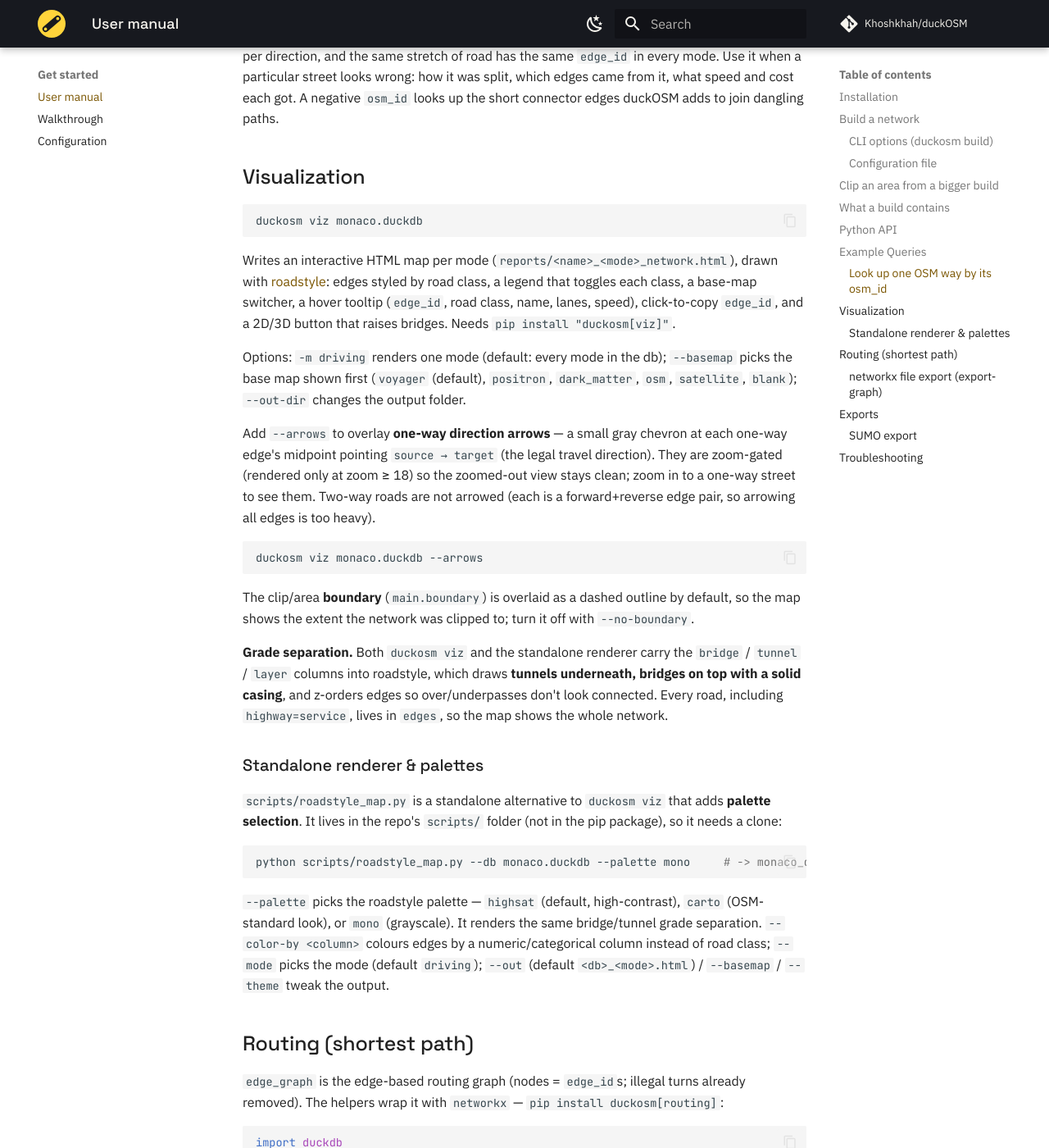
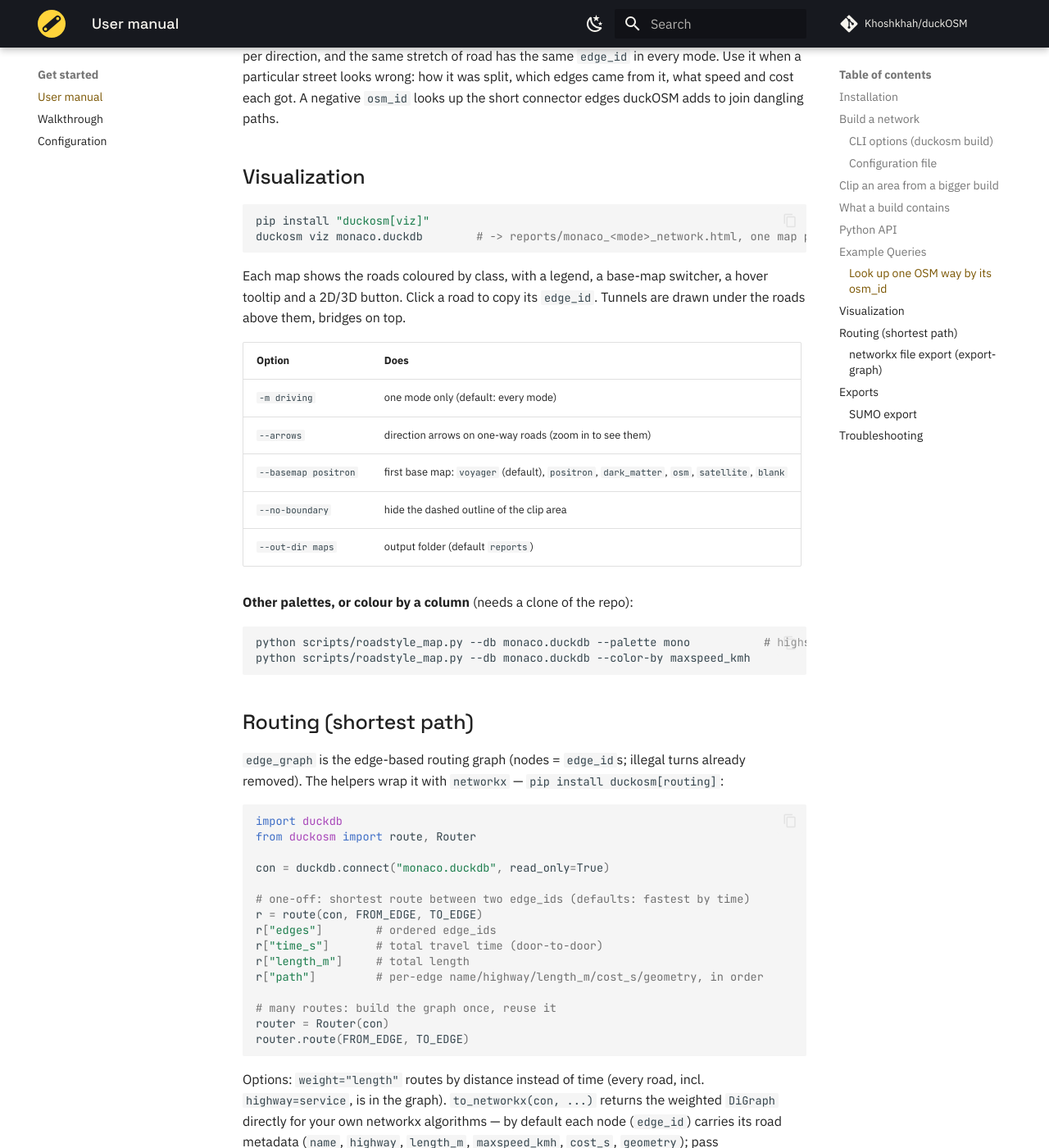
Before and after one commit to Khoshkhah/duckOSM, an MkDocs documentation site: the page built from docs/user_manual.md, in a window 1280 px wide and 1400 px high, scrolled down 4021 px. Shown: the whole window at 82% size. Built offline with MkDocs 1.6.1 and Material for MkDocs 9.7.7, drawn with Linux system fonts in a browser that asks for light colours; comment, search, counter and statistics services are not loaded.

Commit message:
docs: shorter, plainer Visualization section
Co-Authored-By: Claude Opus 5.5 <noreply@anthropic.com>

````diff
--- a/docs/user_manual.md
+++ b/docs/user_manual.md
@@ -165,51 +165,28 @@ got. A negative `osm_id` looks up the short connector edges duckOSM adds to join
 ## Visualization
 
 ```bash
-duckosm viz monaco.duckdb
+pip install "duckosm[viz]"
+duckosm viz monaco.duckdb        # -> reports/monaco_<mode>_network.html, one map per mode
 ```
 
-Writes an interactive HTML map per mode (`reports/<name>_<mode>_network.html`), drawn with
-[roadstyle](https://github.com/Khoshkhah/roadstyle): edges styled by road class, a legend that
-toggles each class, a base-map switcher, a hover tooltip (`edge_id`, road class, name, lanes,
-speed), click-to-copy `edge_id`, and a 2D/3D button that raises bridges. Needs
-`pip install "duckosm[viz]"`.
+Each map shows the roads coloured by class, with a legend, a base-map switcher, a hover tooltip and
+a 2D/3D button. Click a road to copy its `edge_id`. Tunnels are drawn under the roads above them,
+bridges on top.
 
-Options: `-m driving` renders one mode (default: every mode in the db); `--basemap` picks the base
-map shown first (`voyager` (default), `positron`, `dark_matter`, `osm`, `satellite`, `blank`);
-`--out-dir` changes the output folder.
+| Option | Does |
+|---|---|
+| `-m driving` | one mode only (default: every mode) |
+| `--arrows` | direction arrows on one-way roads (zoom in to see them) |
+| `--basemap positron` | first base map: `voyager` (default), `positron`, `dark_matter`, `osm`, `satellite`, `blank` |
+| `--no-boundary` | hide the dashed outline of the clip area |
+| `--out-dir maps` | output folder (default `reports`) |
 
-Add `--arrows` to overlay **one-way direction arrows** — a small gray chevron at
-each one-way edge's midpoint pointing `source → target` (the legal travel
-direction). They are zoom-gated (rendered only at zoom ≥ 18) so the zoomed-out
-view stays clean; zoom in to a one-way street to see them. Two-way roads are not
-arrowed (each is a forward+reverse edge pair, so arrowing all edges is too heavy).
+**Other palettes, or colour by a column** (needs a clone of the repo):
 
 ```bash
-duckosm viz monaco.duckdb --arrows
+python scripts/roadstyle_map.py --db monaco.duckdb --palette mono           # highsat | carto | mono
+python scripts/roadstyle_map.py --db monaco.duckdb --color-by maxspeed_kmh
 ```
-
-The clip/area **boundary** (`main.boundary`) is overlaid as a dashed outline by default, so the
-map shows the extent the network was clipped to; turn it off with `--no-boundary`.
-
-**Grade separation.** Both `duckosm viz` and the standalone renderer carry the
-`bridge` / `tunnel` / `layer` columns into roadstyle, which draws **tunnels underneath, bridges on
-top with a solid casing**, and z-orders edges so over/underpasses don't look connected. Every road,
-including `highway=service`, lives in `edges`, so the map shows the whole network.
-
-### Standalone renderer & palettes
-
-`scripts/roadstyle_map.py` is a standalone alternative to `duckosm viz` that adds **palette
-selection**. It lives in the repo's `scripts/` folder (not in the pip package), so it needs a clone:
-
-```bash
-python scripts/roadstyle_map.py --db monaco.duckdb --palette mono     # -> monaco_driving.html
-```
-
-`--palette` picks the roadstyle palette — `highsat` (default, high-contrast), `carto`
-(OSM-standard look), or `mono` (grayscale). It renders the same bridge/tunnel grade separation.
-`--color-by <column>` colours edges by a numeric/categorical column instead of road class;
-`--mode` picks the mode (default `driving`); `--out` (default `<db>_<mode>.html`) / `--basemap` /
-`--theme` tweak the output.
 
 ## Routing (shortest path)
 
````
